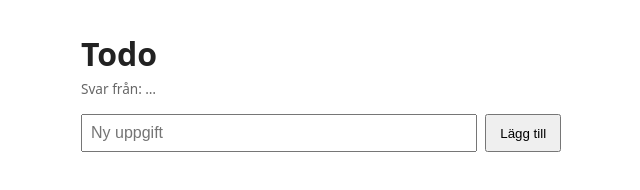
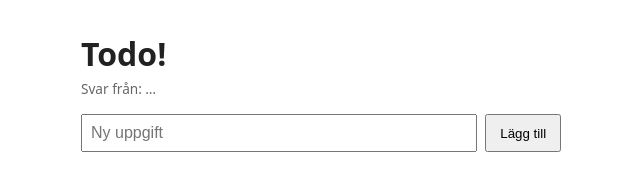
Before and after one commit to Johnjr1/ContainerizationInlamning, a plain HTML site: page frontend/html/index.html in a window 1280 px wide. Shown: the full height of the page, 319-959 px from the left. Drawn offline with Linux system fonts and the light colour scheme; no server answers.

Commit message:
Testar pipeline

```diff
--- a/frontend/html/index.html
+++ b/frontend/html/index.html
@@ -18,7 +18,7 @@
 </style>
 </head>
 <body>
-<h1>Todo</h1>
+<h1>Todo!</h1>
 <div id="who">Svar från: …</div>
 <form id="f"><input id="t" type="text" placeholder="Ny uppgift" maxlength="200" required><button>Lägg till</button></form>
 <ul id="list"></ul>
```
